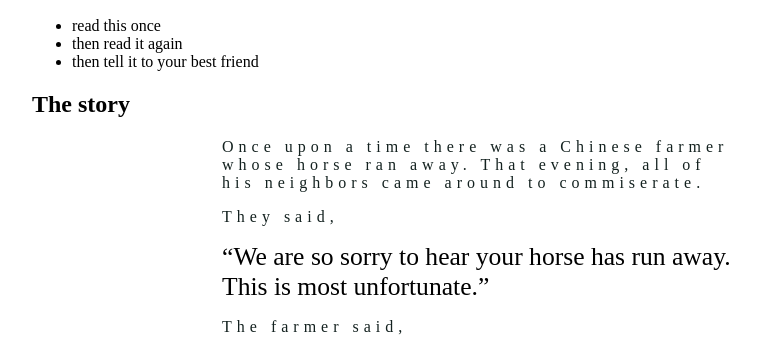
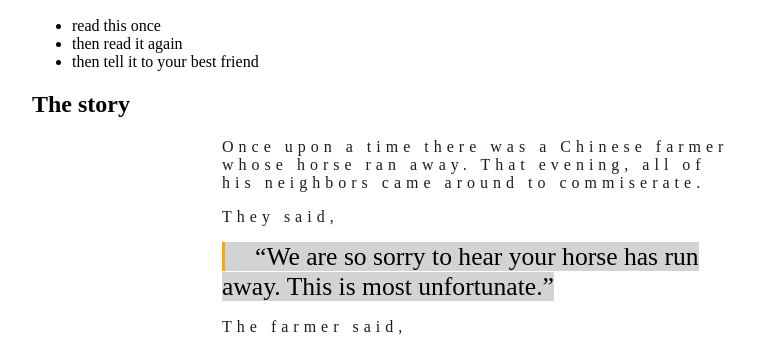
Before and after one commit to OliviaDemaret/progressive-enhancement, a plain HTML site: page index.html in a window 1280 px wide. Shown: the part 602-951 px from the top of the page, without its empty margins (158-918 px from the left). Drawn offline with Linux system fonts and the light colour scheme.

Commit message:
style.css

```diff
--- a/style.css
+++ b/style.css
@@ -1,4 +1,5 @@
 body {
+  background-color: background: hsla(205, 34%, 40%, 1);;
   max-width: 90%;
   margin: 190px;
 }
@@ -14,6 +15,12 @@ blockquote {
   margin-right: 190px;
 }
 q {
+  border-left: 3px;
+  border-left-style: solid;
+  border-left-color: orange;
+  padding-left: 30px;
+  margin-top: 80px;
+  background-color: lightgray;
   font-size: 160%;
 }
 
```
